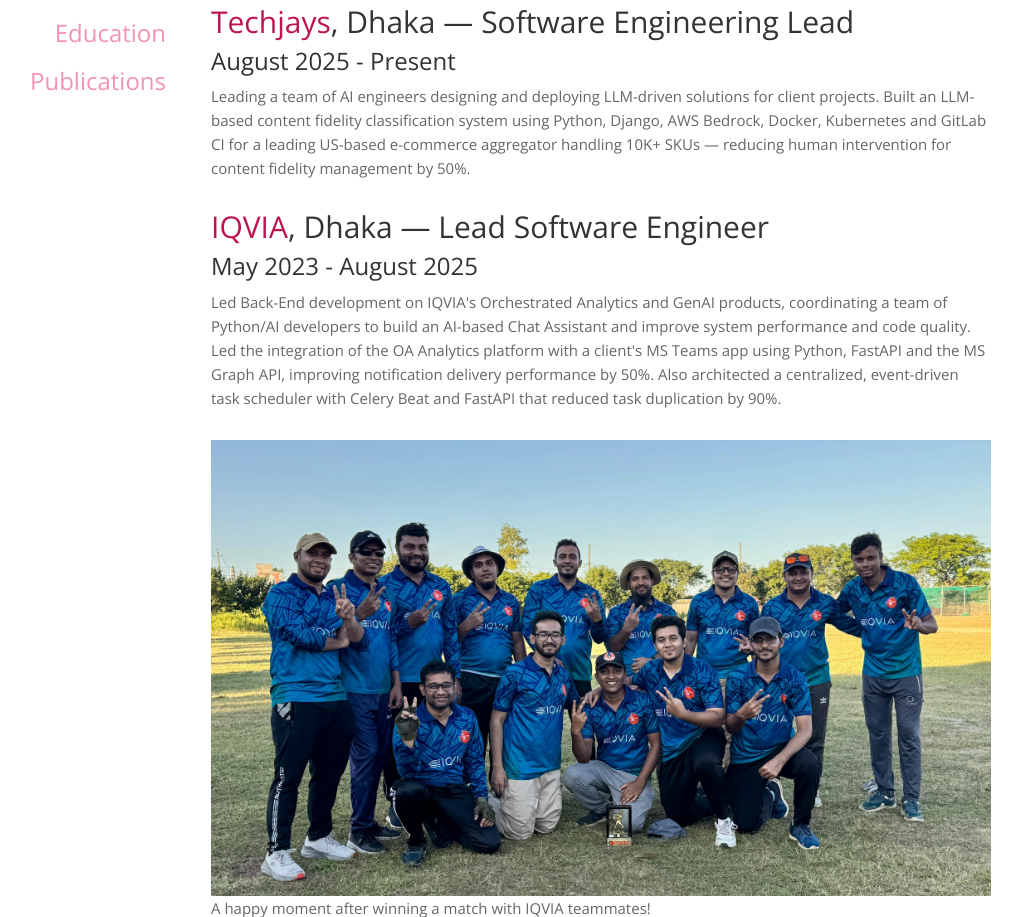
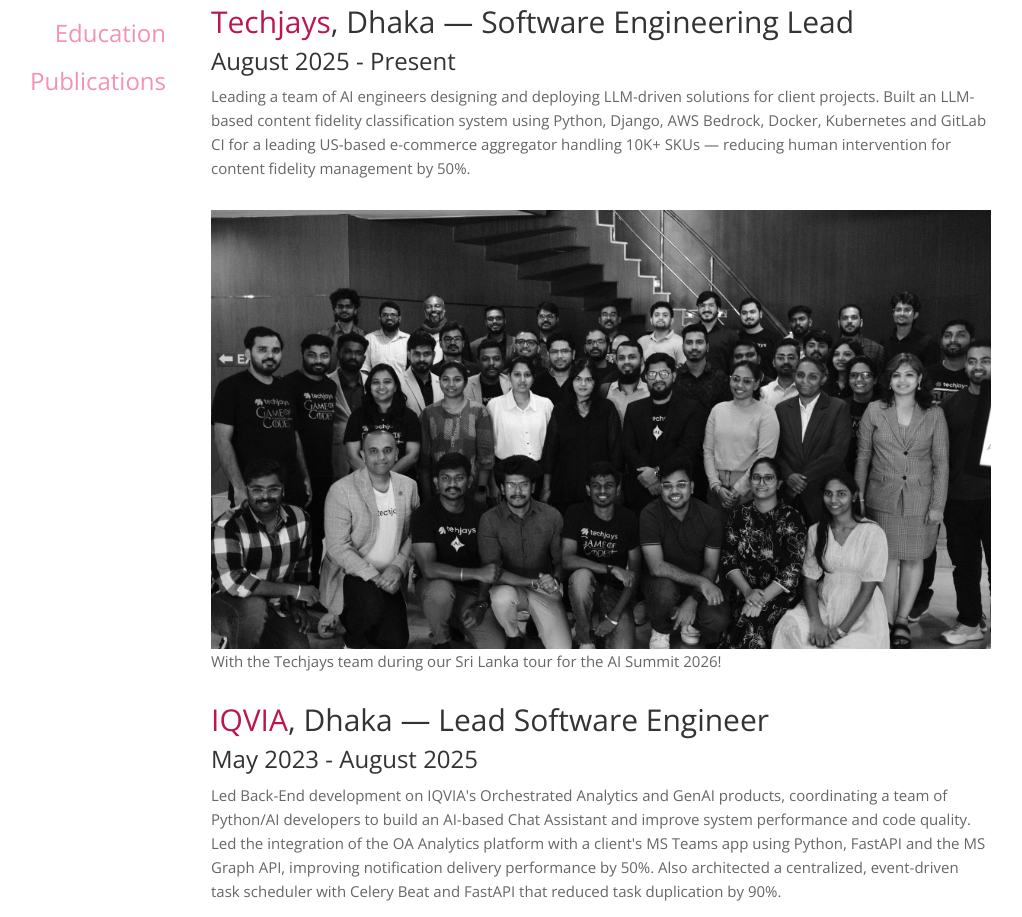
Before and after one commit to skfarhad/treehouse, a Django app: template apps/website/templates/website/about.html in a window 1280 px wide. Shown: the part 639-1556 px from the top of the page, without its empty margins (174-1196 px from the left). Run offline with Django 3.2, Linux system fonts and the light colour scheme; the template is opened without the code that fills it: most values are stand-ins (such as "Sample title", 1, 10 or a date in 2020); some libraries are stand-ins or nearby versions; some web fonts are replaced.

Commit message:
Add Techjays team photo to the About experience section
Embed the Sri Lanka / AI Summit 2026 team photo under the Techjays role,
matching the other experience entries (full-width image + caption). Includes
descriptive alt text. Verified in a browser: image renders (2048x1152), About
page 200.

Co-Authored-By: Claude Opus 4.8 (1M context) <noreply@anthropic.com>

```diff
--- a/apps/website/templates/website/about.html
+++ b/apps/website/templates/website/about.html
@@ -40,6 +40,11 @@
                             Python, Django, AWS Bedrock, Docker, Kubernetes and GitLab CI for a leading US-based
                             e-commerce aggregator handling 10K+ SKUs — reducing human intervention for content
                             fidelity management by 50%.
+                        </p>
+                        <p>
+                            <img src="{% static 'website/assets/images/techjays_srilanka_tour.jpg' %}"
+                                alt="The Techjays team during the AI Summit 2026 in Sri Lanka" width="100%">
+                            With the Techjays team during our Sri Lanka tour for the AI Summit 2026!
                         </p>
 
                         <h3 ><a href="https://www.iqvia.com/">IQVIA</a>,
```
Also changed, not shown: apps/website/static/website/assets/images/techjays_srilanka_tour.jpg (added).
